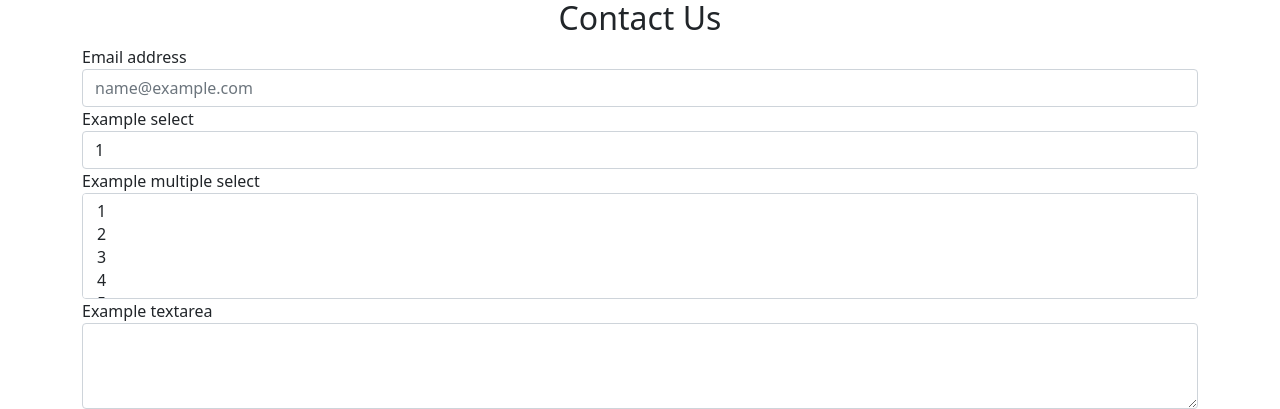
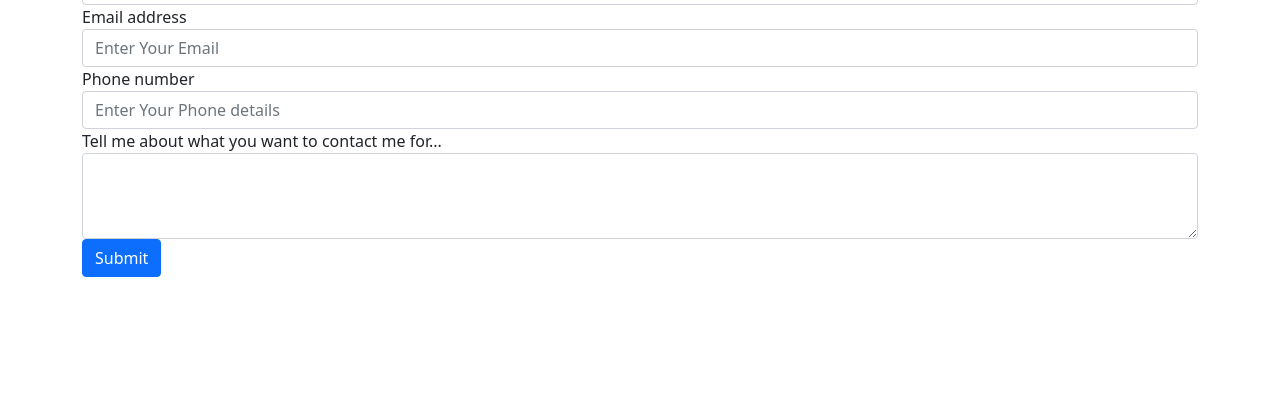
Before and after one commit to Anubhav-2597/Ajmera-Icecreams, a Django app: page /contact in a window 1280 px wide. Shown: the part 484-893 px from the top of the page. After the commit the page ends 761 px from the top, so only its background shows below. Run offline with Django 3.2, Linux system fonts and the light colour scheme.

Commit message:
modified contact form

```diff
--- a/templates/contact.html
+++ b/templates/contact.html
@@ -3,39 +3,28 @@
 {% block title %}Contact{% endblock title %}
 
 {% block body %}
-<div class="container-fluid px-0">
-<img src="https://source.unsplash.com/1200x400/?telephone, people" class="d-block w-100 mx-0" alt="...">
+<div class="container-fluid px-0 mb-3">
+  <img src="https://source.unsplash.com/900x200/?telephone, people" class="d-block w-100 mx-0" alt="...">
 </div>
-<div class="container">
+<div class="container mb-3 py-4">
   <h2 class="text-center">Contact Us</h2>
   <form>
     <div class="form-group">
-    <label for="exampleFormControlInput1">Email address</label>
-    <input type="email" class="form-control" id="exampleFormControlInput1" placeholder="name@example.com">
+      <label for="name">Name</label>
+      <input type="text" class="form-control" id="name" name = "name" placeholder="Enter your name">
     </div>
     <div class="form-group">
-    <label for="exampleFormControlSelect1">Example select</label>
-    <select class="form-control" id="exampleFormControlSelect1">
-      <option>1</option>
-      <option>2</option>
-      <option>3</option>
-      <option>4</option>
-      <option>5</option>
-    </select>
+      <label for="email">Email address</label>
+      <input type="email" class="form-control" id="email" placeholder="Enter Your Email">
     </div>
     <div class="form-group">
-    <label for="exampleFormControlSelect2">Example multiple select</label>
-    <select multiple class="form-control" id="exampleFormControlSelect2">
-      <option>1</option>
-      <option>2</option>
-      <option>3</option>
-      <option>4</option>
-      <option>5</option>
-    </select>
+      <label for="phone">Phone number</label>
+      <input type="phone" class="form-control" id="phone" placeholder="Enter Your Phone details">
     </div>
     <div class="form-group">
-    <label for="exampleFormControlTextarea1">Example textarea</label>
-    <textarea class="form-control" id="exampleFormControlTextarea1" rows="3"></textarea>
+      <label for="desc">Tell me about what you want to contact me for...</label>
+      <textarea class="form-control" id="desc" rows="3" name="desc"></textarea>
     </div>
+    <button class="btn btn-primary" type="submit">Submit</button>
   </form>
   {% endblock body %}
```
Lines whose indentation alone changed are shown as unchanged.
